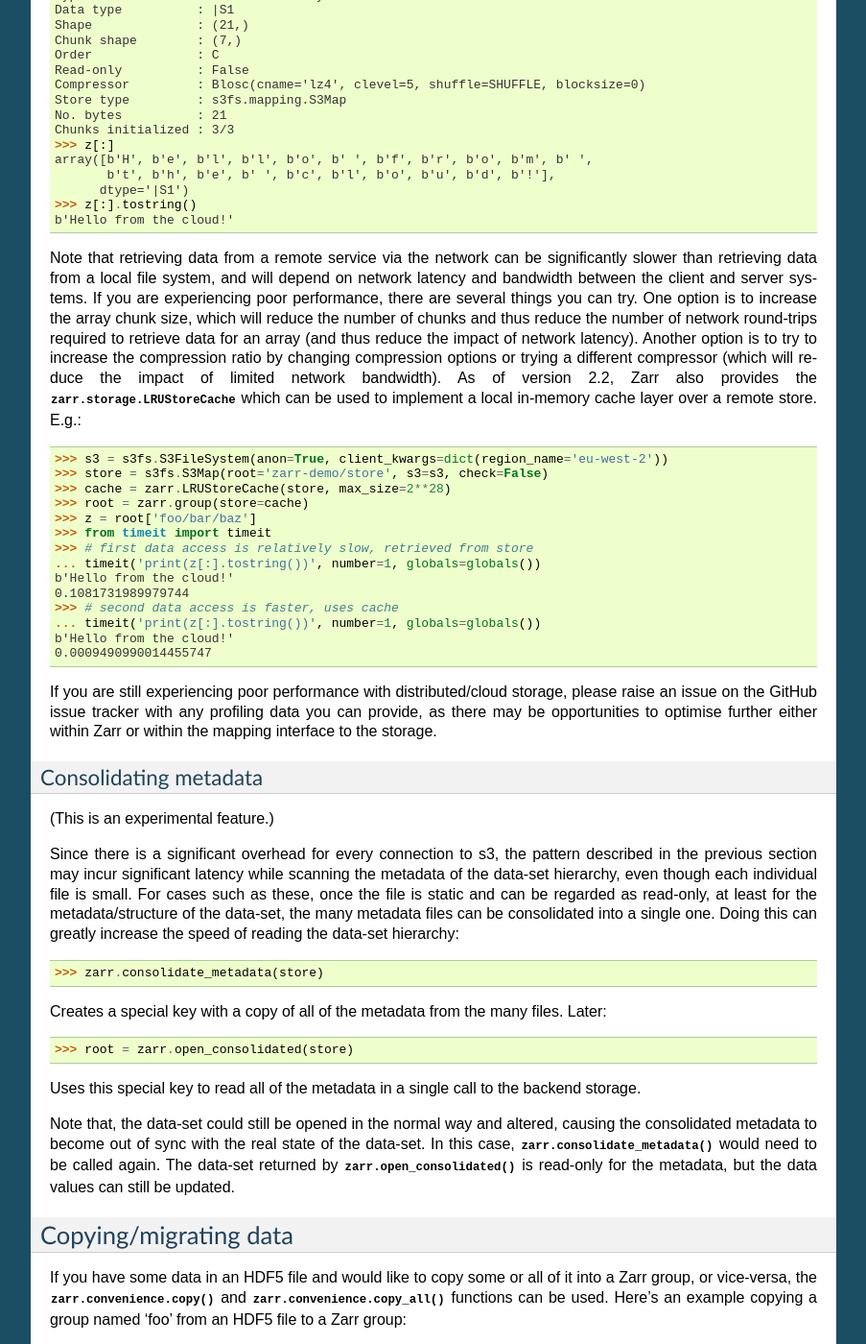
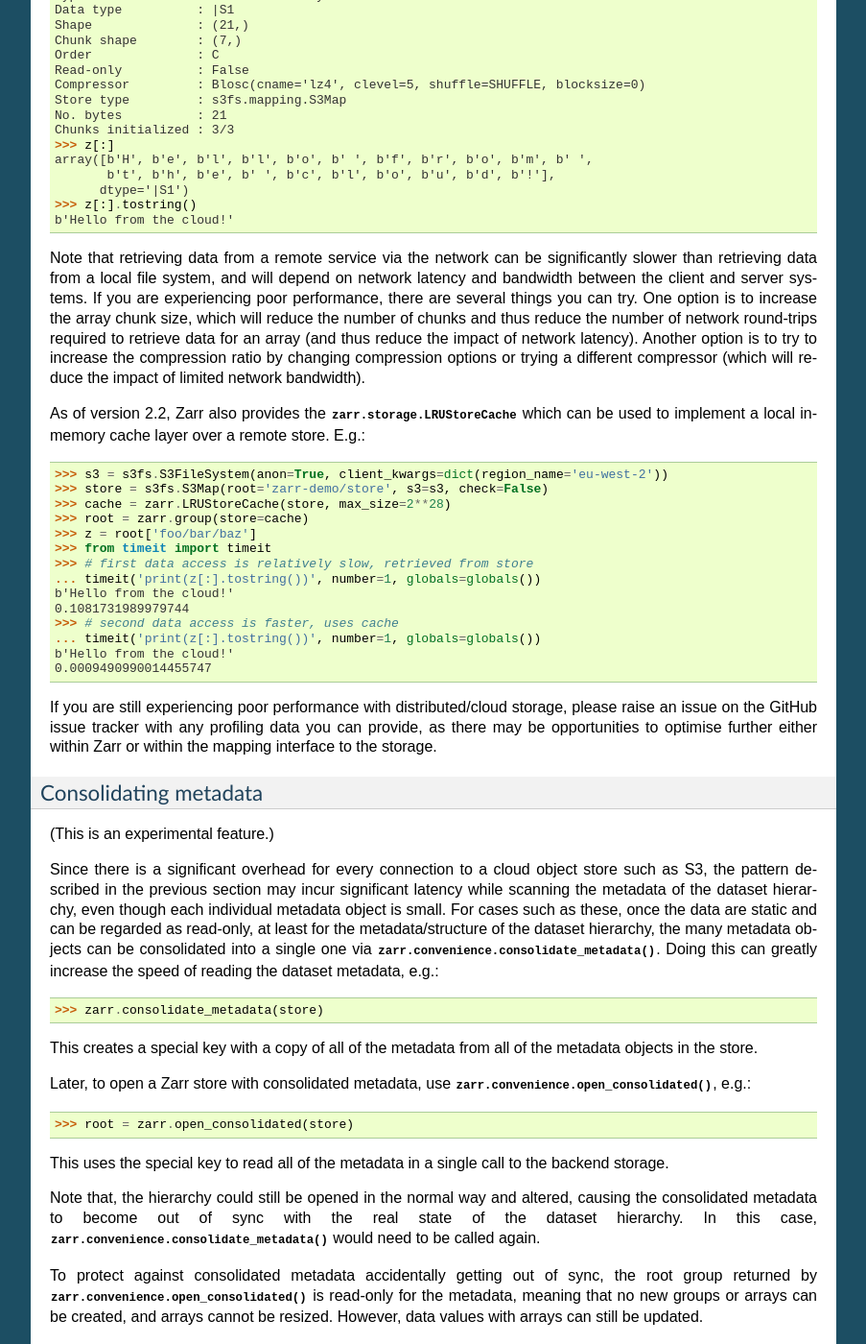
Before and after one commit to enthusiastdev121/zarr-python, a Sphinx documentation site: the page built from docs/tutorial.rst, in a window 1280 px wide and 1400 px high, scrolled down 12084 px. Shown: the whole window at 96% size, without its empty margins (198-1101 px from the left). Built offline with Sphinx 7.4.7, drawn with Linux system fonts in a browser that asks for light colours; the version number could not be read and is left out.

Commit message:
skip consolidate doctests; minor edits

```diff
--- a/docs/tutorial.rst
+++ b/docs/tutorial.rst
@@ -778,9 +778,11 @@ chunk size, which will reduce the number of chunks and thus reduce the number of
 round-trips required to retrieve data for an array (and thus reduce the impact of network
 latency). Another option is to try to increase the compression ratio by changing
 compression options or trying a different compressor (which will reduce the impact of
-limited network bandwidth). As of version 2.2, Zarr also provides the
-:class:`zarr.storage.LRUStoreCache` which can be used to implement a local in-memory cache
-layer over a remote store. E.g.::
+limited network bandwidth).
+
+As of version 2.2, Zarr also provides the :class:`zarr.storage.LRUStoreCache`
+which can be used to implement a local in-memory cache layer over a remote
+store. E.g.::
 
     >>> s3 = s3fs.S3FileSystem(anon=True, client_kwargs=dict(region_name='eu-west-2'))
     >>> store = s3fs.S3Map(root='zarr-demo/store', s3=s3, check=False)
@@ -797,10 +799,10 @@ layer over a remote store. E.g.::
     b'Hello from the cloud!'
     0.0009490990014455747
 
-If you are still experiencing poor performance with distributed/cloud storage, please
-raise an issue on the GitHub issue tracker with any profiling data you can provide, as
-there may be opportunities to optimise further either within Zarr or within the mapping
-interface to the storage.
+If you are still experiencing poor performance with distributed/cloud storage,
+please raise an issue on the GitHub issue tracker with any profiling data you
+can provide, as there may be opportunities to optimise further either within
+Zarr or within the mapping interface to the storage.
 
 .. _tutorial_copy:
 
@@ -809,27 +811,38 @@ Consolidating metadata
 
 (This is an experimental feature.)
 
-Since there is a significant overhead for every connection to s3, the pattern described in
-the previous section may incur significant latency while scanning the metadata of the data-set
-hierarchy, even though each individual file is small. For cases such as these, once the file
-is static and can be regarded as read-only, at least for the metadata/structure of the
-data-set, the many metadata files can be consolidated into a single one.
-Doing this can greatly increase the speed of reading the data-set hierarchy::
+Since there is a significant overhead for every connection to a cloud object
+store such as S3, the pattern described in the previous section may incur
+significant latency while scanning the metadata of the dataset hierarchy, even
+though each individual metadata object is small.  For cases such as these, once
+the data are static and can be regarded as read-only, at least for the
+metadata/structure of the dataset hierarchy, the many metadata objects can be
+consolidated into a single one via
+:func:`zarr.convenience.consolidate_metadata`. Doing this can greatly increase
+the speed of reading the dataset metadata, e.g.::
 
-   >>> zarr.consolidate_metadata(store)
+   >>> zarr.consolidate_metadata(store)  # doctest: +SKIP
 
-Creates a special key with a copy of all of the metadata from the many files.
-Later::
+This creates a special key with a copy of all of the metadata from all of the
+metadata objects in the store.
 
-   >>> root = zarr.open_consolidated(store)
+Later, to open a Zarr store with consolidated metadata, use
+:func:`zarr.convenience.open_consolidated`, e.g.::
 
-Uses this special key to read all of the metadata in a single call to the backend storage.
+   >>> root = zarr.open_consolidated(store)  # doctest: +SKIP
 
-Note that, the data-set could still be opened in the normal way and altered, causing the
-consolidated metadata to become out of sync with the real state of the data-set. In this
-case, :func:`zarr.consolidate_metadata` would need to be called again. The data-set
-returned by :func:`zarr.open_consolidated` is read-only for the metadata, but the data
-values can still be updated.
+This uses the special key to read all of the metadata in a single call to the
+backend storage.
+
+Note that, the hierarchy could still be opened in the normal way and altered,
+causing the consolidated metadata to become out of sync with the real state of
+the dataset hierarchy. In this case,
+:func:`zarr.convenience.consolidate_metadata` would need to be called again.
+
+To protect against consolidated metadata accidentally getting out of sync, the
+root group returned by :func:`zarr.convenience.open_consolidated` is read-only
+for the metadata, meaning that no new groups or arrays can be created, and
+arrays cannot be resized. However, data values with arrays can still be updated.
 
 Copying/migrating data
 ----------------------
```
